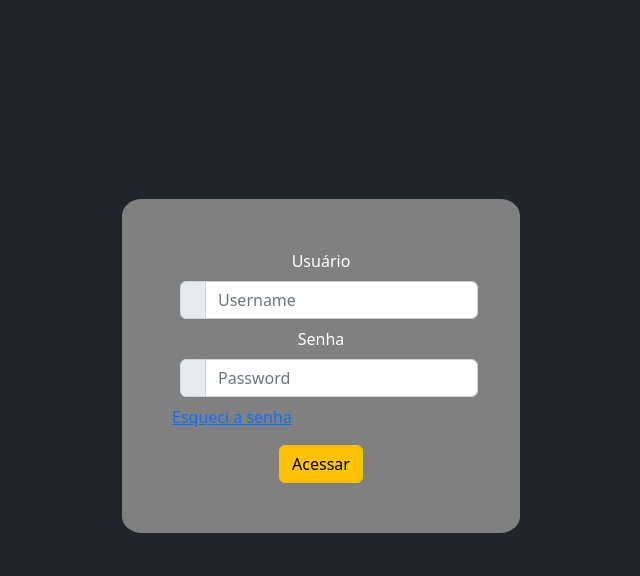
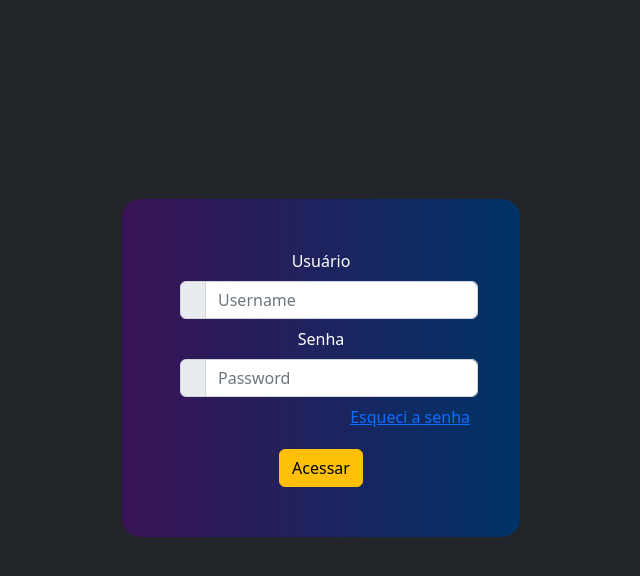
Before and after one commit to 1uccas/php-login-repository, a PHP site: page / in a window 1280 px wide. Shown: the top 576 px of the page, without its empty margins (319-959 px from the left). Run offline with PHP 8.4, Linux system fonts and the light colour scheme.

Commit message:
Style: Estilizando retorno do função error_login() em php, box-login e div-forgout-password
error - texto alinhado, negrito e coloração vermelho para tratamento de erro

Box-login - Atualizando o background para linear-gradient

Div-forgout-password - Alinhando para a direita

```diff
--- a/src/styles/index.css
+++ b/src/styles/index.css
@@ -6,11 +6,16 @@ body{
 	align-items: center;
 	justify-self: center;
 }
+.error{
+	text-align: center;
+	font-weight: bold;
+	color: red;
+}
 
 .box-login{
 	margin-top: 50%;
 	border-radius: 5%;
-	background-color: gray;
+	background: linear-gradient(to right, #3a1357, #003366);
 	padding: 50px;
 }
 
@@ -18,3 +23,9 @@ body{
 	text-align: center;
 	color: white;
 }
+.div-input-button{
+	margin-top: 20px;
+}
+.div-forgout-password{
+	text-align: right;
+}
```
